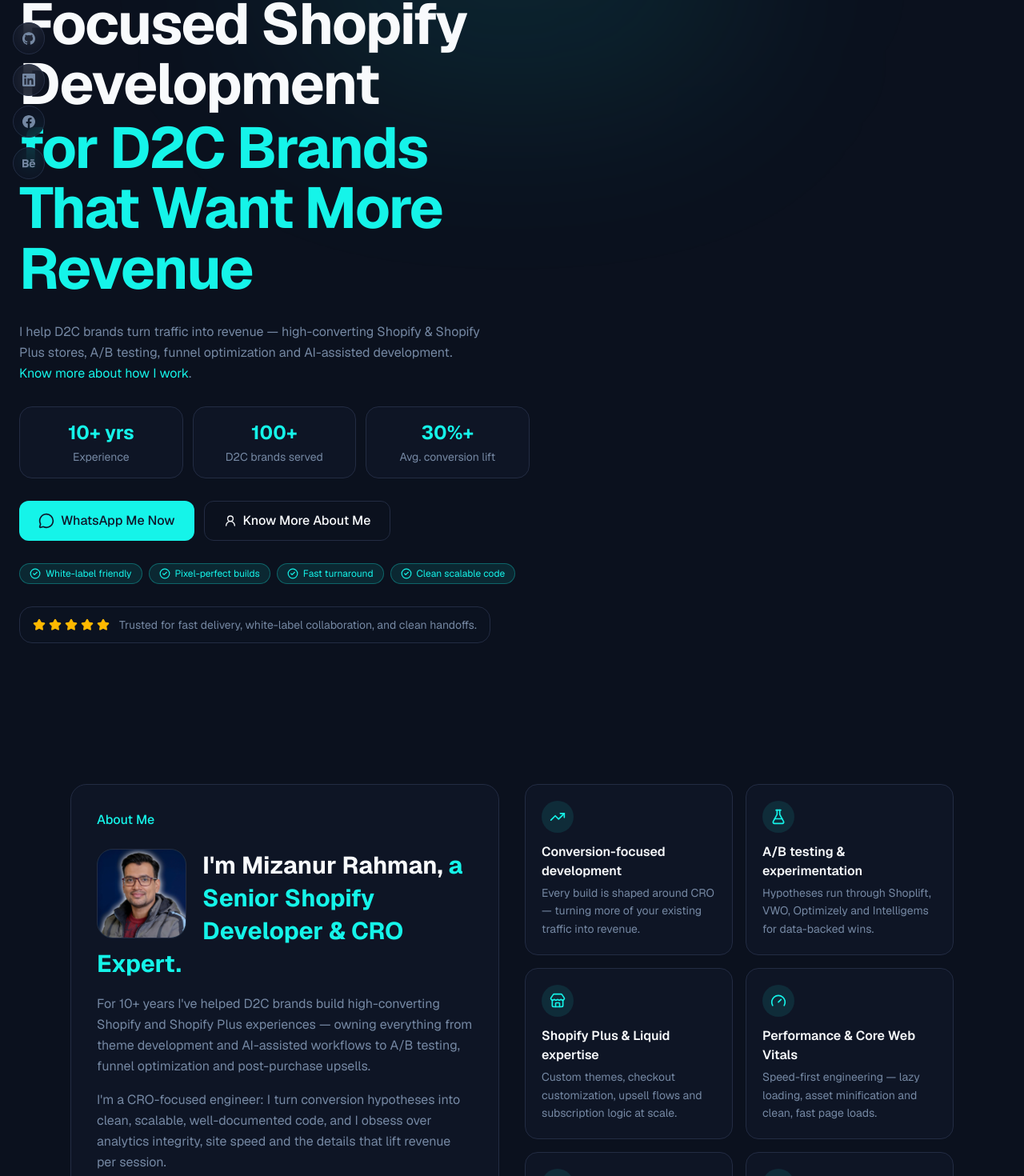
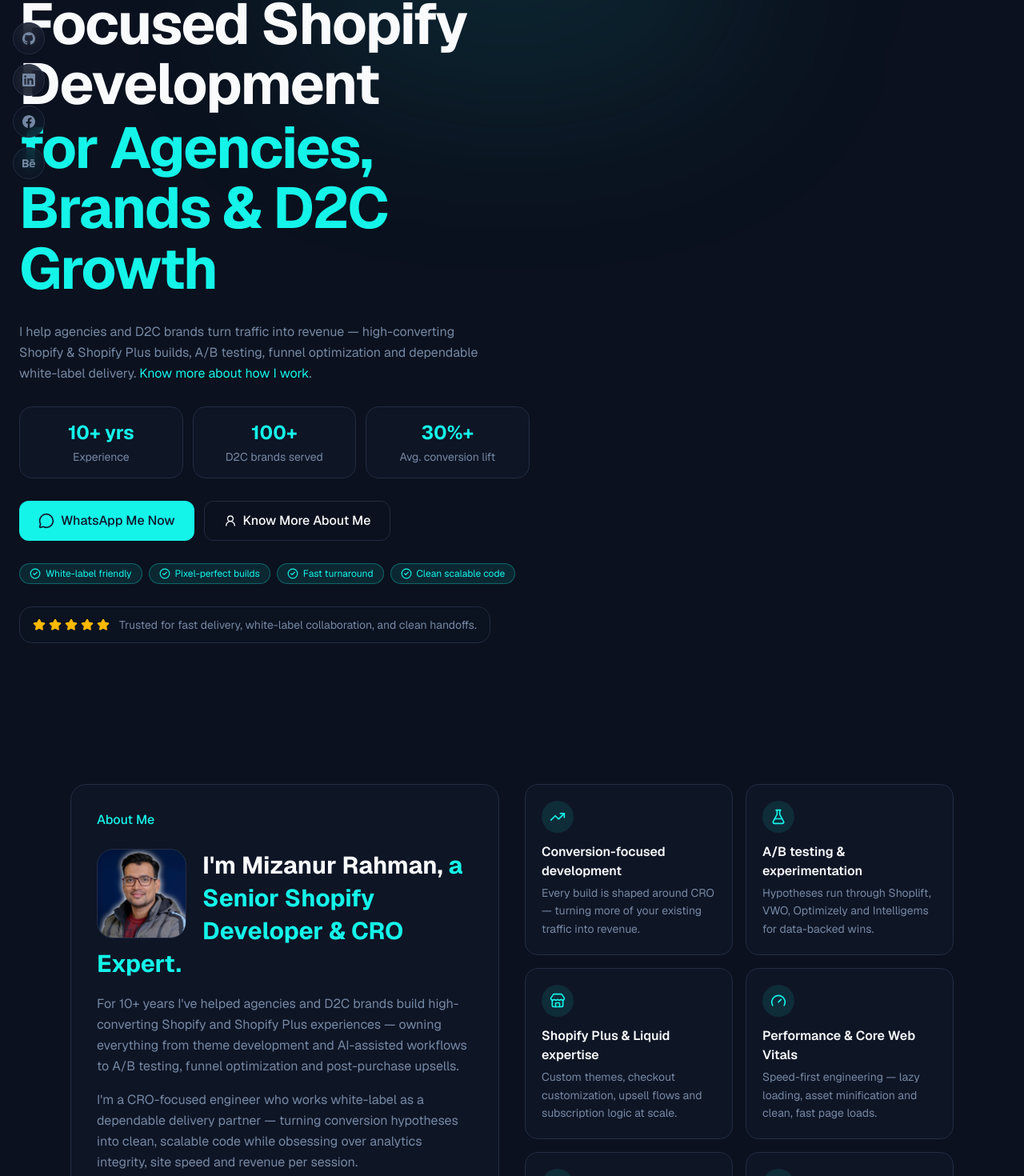
Before and after one commit to Mizan-coders/Proftfolio-project-nextjs, a Next.js app: page / in a window 1280 px wide. Shown: the part 274-1744 px from the top of the page at 80% size. Built offline with nearby package versions, Linux system fonts and the light colour scheme.

Commit message:
Reposition for both agencies and brands
Broaden hero, about, code block and tagline copy to position for
agencies (white-label delivery) and D2C brands together, instead
of brands only.

Co-Authored-By: Claude Opus 4.8 <noreply@anthropic.com>

```diff
--- a/src/app/about/page.tsx
+++ b/src/app/about/page.tsx
@@ -119,10 +119,10 @@ export default function AboutPage() {
       <div className="mt-8 space-y-4 text-lg leading-relaxed text-muted-foreground">
         <p>
           I&apos;m a Senior Shopify Developer and technical CRO specialist with 10+
-          years building high-converting Shopify and Shopify Plus experiences for D2C
-          brands. I specialize in AI-assisted development workflows, conversion
-          systems, experimentation frameworks and performance-first ecommerce
-          architecture.
+          years building high-converting Shopify and Shopify Plus experiences for
+          agencies and D2C brands. I specialize in AI-assisted development workflows,
+          conversion systems, experimentation frameworks and performance-first
+          ecommerce architecture.
         </p>
         <p>
           I&apos;ve driven 30%+ conversion lifts across 100+ ecommerce brands through
--- a/src/components/sections/AboutSection.tsx
+++ b/src/components/sections/AboutSection.tsx
@@ -81,15 +81,16 @@ export function AboutSection() {
 
           <div className="clear-both mt-4 space-y-4 text-base leading-relaxed text-muted-foreground">
             <p>
-              For 10+ years I&apos;ve helped D2C brands build high-converting Shopify
-              and Shopify Plus experiences — owning everything from theme development
-              and AI-assisted workflows to A/B testing, funnel optimization and
-              post-purchase upsells.
+              For 10+ years I&apos;ve helped agencies and D2C brands build
+              high-converting Shopify and Shopify Plus experiences — owning everything
+              from theme development and AI-assisted workflows to A/B testing, funnel
+              optimization and post-purchase upsells.
             </p>
             <p>
-              I&apos;m a CRO-focused engineer: I turn conversion hypotheses into clean,
-              scalable, well-documented code, and I obsess over analytics integrity,
-              site speed and the details that lift revenue per session.
+              I&apos;m a CRO-focused engineer who works white-label as a dependable
+              delivery partner — turning conversion hypotheses into clean, scalable
+              code while obsessing over analytics integrity, site speed and revenue per
+              session.
             </p>
           </div>
 
--- a/src/components/sections/HeroSection.tsx
+++ b/src/components/sections/HeroSection.tsx
@@ -60,14 +60,14 @@ export function HeroSection() {
           <h1 className="text-4xl font-bold leading-[1.05] tracking-tight sm:text-5xl lg:text-7xl">
             Conversion-Focused Shopify Development
             <span className="mt-1 block text-primary">
-              for D2C Brands That Want More Revenue
+              for Agencies, Brands &amp; D2C Growth
             </span>
           </h1>
 
           <p className="max-w-xl text-base leading-relaxed text-muted-foreground">
-            I help D2C brands turn traffic into revenue — high-converting Shopify &amp;
-            Shopify Plus stores, A/B testing, funnel optimization and AI-assisted
-            development.{" "}
+            I help agencies and D2C brands turn traffic into revenue — high-converting
+            Shopify &amp; Shopify Plus builds, A/B testing, funnel optimization and
+            dependable white-label delivery.{" "}
             <Link href="/about" className="text-primary hover:underline">
               Know more about how I work
             </Link>
--- a/src/components/ui/CodeBlock.tsx
+++ b/src/components/ui/CodeBlock.tsx
@@ -70,7 +70,7 @@ export function CodeBlock() {
           {"\n"}
           <span>
             {"  "}
-            <K>experience</K>: <S>&quot;10+ years, 100+ D2C brands&quot;</S>,
+            <K>clients</K>: <S>&quot;agencies &amp; D2C brands&quot;</S>, <C>{"// white-label"}</C>
           </span>
           {"\n"}
           <span>
--- a/src/lib/site.ts
+++ b/src/lib/site.ts
@@ -10,7 +10,7 @@ export const site = {
   role: "Sr. Full-Stack Shopify Developer & CRO Expert",
   profileImage: "/project/Mizan-ph.jpg",
   tagline:
-    "Senior Shopify Plus & CRO developer helping D2C brands lift conversion with A/B testing, funnel optimization and performance-first, AI-assisted ecommerce engineering.",
+    "Senior Shopify Plus & CRO developer helping agencies and D2C brands lift conversion with A/B testing, funnel optimization and dependable white-label ecommerce engineering.",
 
   // Contact
   email: "Mizans.devs@gmail.com",
```
